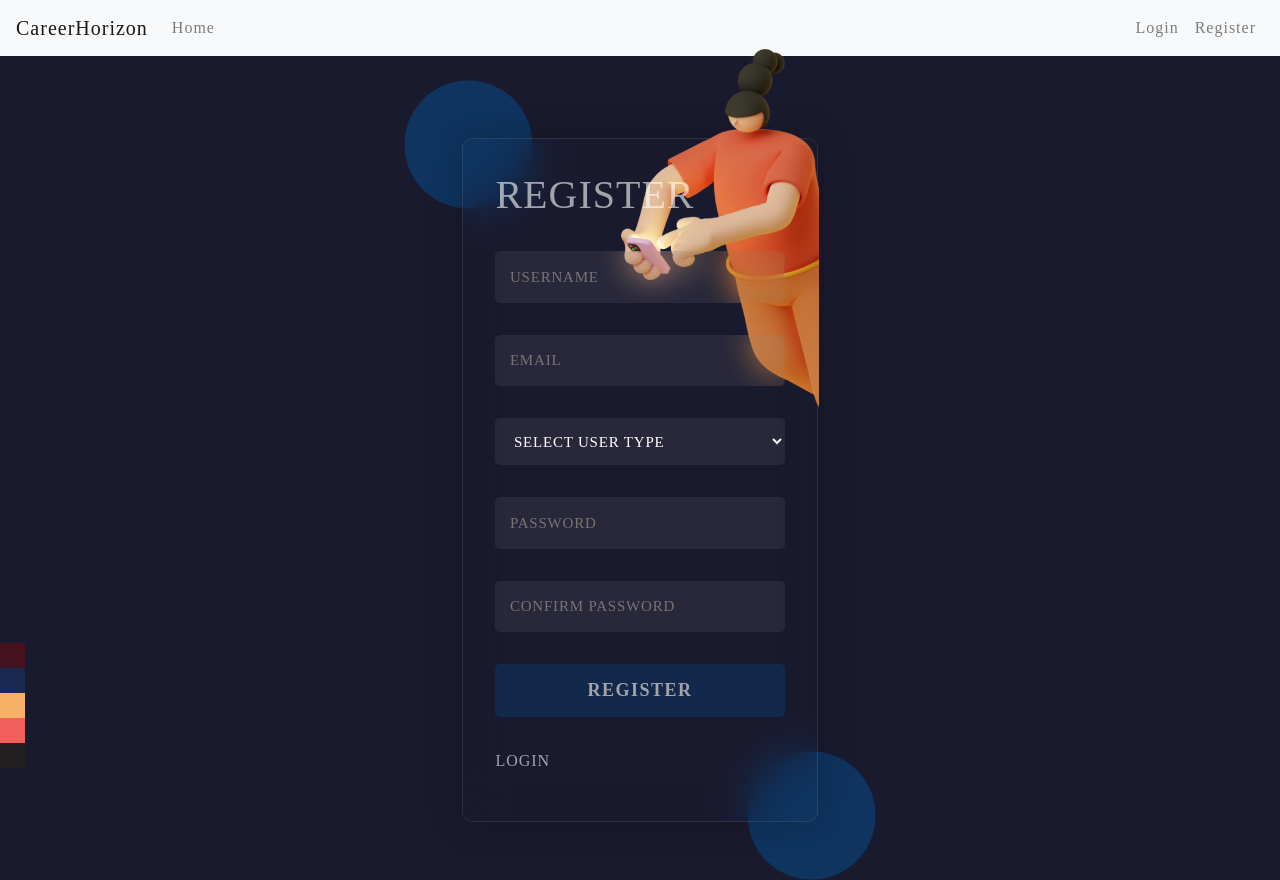
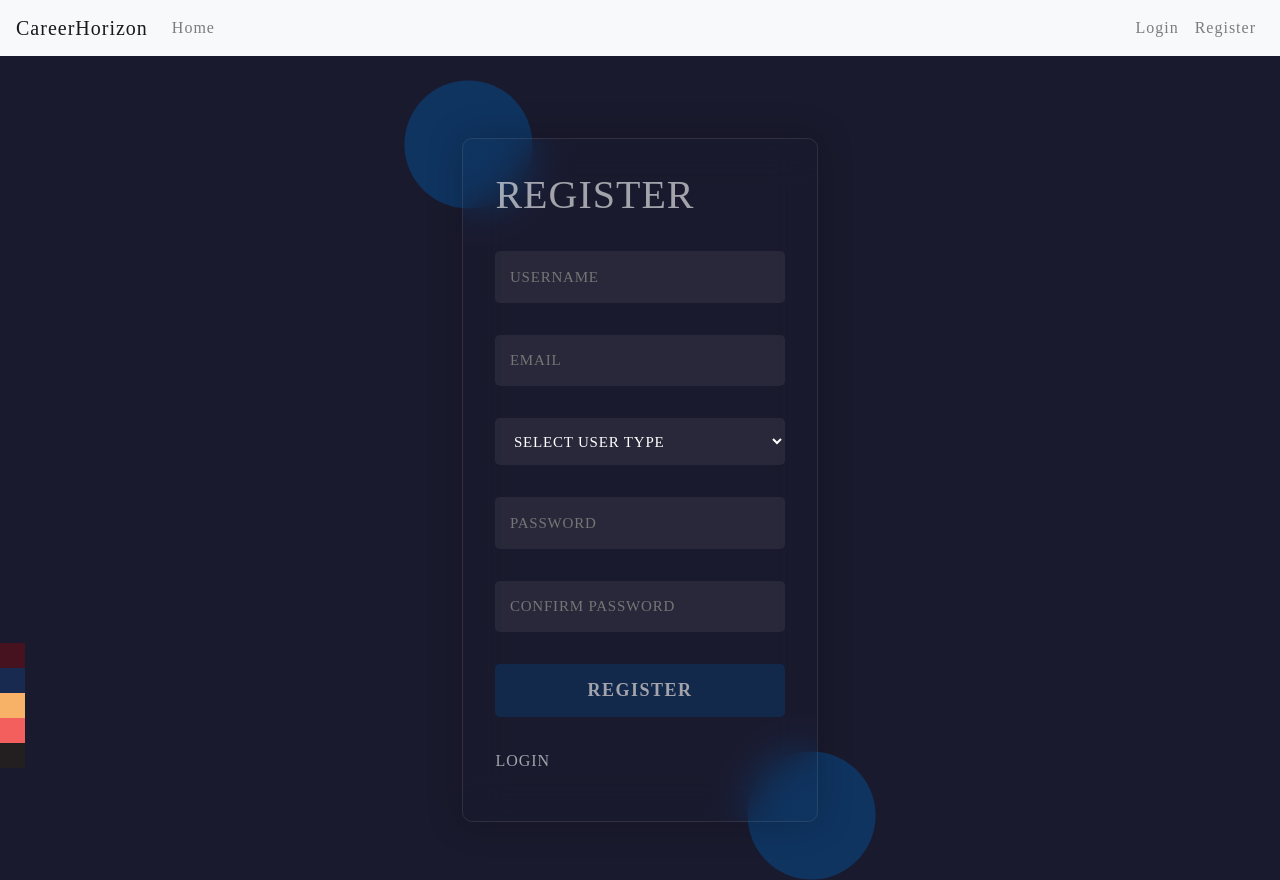
Before and after one commit to Ismat-Samadov/eploy, a Django app: page /jobs/register/ in a window 1280 px wide. Run offline with Django 5.2, Linux system fonts and the light colour scheme; some libraries are stand-ins or nearby versions.

```diff
--- a/jobsite/jobs/templates/jobs/login.html
+++ b/jobsite/jobs/templates/jobs/login.html
@@ -8,7 +8,7 @@
     <div class="login-container">
         <div class="circle circle-one"></div>
         <div class="form-container">
-            <img src="{% static 'images/illustration.png' %}" alt="illustration" class="illustration" />
+            <!-- <img src="{% static 'images/illustration.png' %}" alt="illustration" class="illustration" /> -->
 
             <h1 class="opacity">LOGIN</h1>
             <form method="post">
--- a/jobsite/jobs/templates/jobs/register.html
+++ b/jobsite/jobs/templates/jobs/register.html
@@ -8,7 +8,7 @@
     <div class="login-container">
         <div class="circle circle-one"></div>
         <div class="form-container">
-            <img src="{% static 'images/illustration.png' %}" alt="illustration" class="illustration" />
+            <!-- <img src="{% static 'images/illustration.png' %}" alt="illustration" class="illustration" /> -->
             <h1 class="opacity">REGISTER</h1>
             <form method="post">
                 {% csrf_token %}
```
